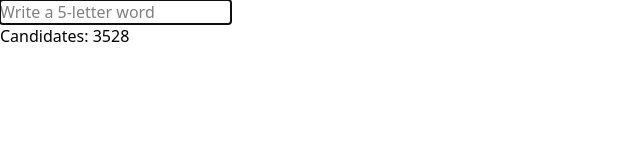
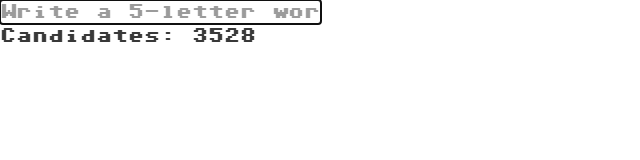
Before and after one commit to lfoscari/gg, an Eleventy site: page hamming/index.njk in a window 1280 px wide. Shown: the whole page, without its empty margins (0-640 px from the left). Built offline with nearby package versions, Linux system fonts and the light colour scheme; Eleventy itself is replaced by a stand-in of ours; files that its build step writes are made by us from their sources.

Commit message:
added new font

```diff
--- a/hamming/index.njk
+++ b/hamming/index.njk
@@ -11,20 +11,20 @@ schemaType: CreativeWork
 	<head>{% include "_includes/head.njk" %}</head>
 
 	<body
-	    class="font-[Xanh] lowercase bg-black text-white h-full w-full text-[20px]"
+	    class="sixtyfour-secondary lowercase bg-black text-white h-full w-full text-[20px]"
 		x-data="hamming"
 	>
 
 	    <div class="absolute left-1/2 top-1/2 -translate-x-1/2 text-center pb-20 w-full">
 
     	    <input
-    			class="w-full lowercase text-center text-pink-400 caret-transparent border-none outline-0 tracking-widest"
+    			class="sixtyfour-primary w-full lowercase text-center text-pink-400 caret-transparent border-none outline-0 tracking-widest"
                 placeholder="Write a 5-letter word"
     			autofocus type="text" name="start" maxlength="5"
     			id="input" x-model="word"
     		>
 
-    		<ul class="mt-10 opacity-50">
+    		<ul class="mt-10">
     		    <template x-for="word in history.reverse()">
     				<li x-text="word" class="m-5"></li>
     			</template>
@@ -38,7 +38,7 @@ schemaType: CreativeWork
 
 		</div>
 
-		<div x-data class="fixed top-0 left-0 p-10 w-full opacity-50 flex justify-between flex-wrap">
+		<div x-data class="fixed top-0 left-0 p-10 w-full flex justify-between flex-wrap">
             <p id="error"></p>
             <p>Candidates: <span id="info" x-text="dictionary.length"></span></p>
         </div>
--- a/tailwind.css
+++ b/tailwind.css
@@ -6,7 +6,7 @@
     font-family: Inter;
     src:
         local("Inter:style=Regular"),
-        url("../assets/Inter-Regular.woff") format("woff");
+        url("../assets/fonts/Inter-Regular.woff") format("woff");
     font-weight: normal;
     font-style: normal;
     font-display: swap;
@@ -16,20 +16,44 @@
     font-family: Inter;
     src:
         local("Inter:style=Bold"),
-        url("../assets/Inter-Bold.woff") format("woff");
+        url("../assets/fonts/Inter-Bold.woff") format("woff");
     font-weight: bold;
     font-style: normal;
     font-display: swap;
 }
 
-@font-face {
+/*@font-face {
     font-family: Xanh;
     src:
         local("Xanh Mono:style=Regular"),
-        url("../assets/XanhMono-Regular.woff") format("woff");
+        url("../assets/fonts/XanhMono-Regular.woff") format("woff");
     font-weight: normal;
     font-style: normal;
     font-display: swap;
+}*/
+
+@font-face {
+    font-family: Sixtyfour;
+    src:
+        local("Sixtyfour:style=Regular"),
+        url("../assets/fonts/Sixtyfour-Regular.woff") format("woff");
+    font-weight: normal;
+    font-style: normal;
+    font-display: swap;
+}
+
+.sixtyfour-primary {
+    font-family: "Sixtyfour", monospace;
+    font-variation-settings:
+        "BLED" 50,
+        "SCAN" -20;
+}
+
+.sixtyfour-secondary {
+    font-family: "Sixtyfour", monospace;
+    font-variation-settings:
+        "BLED" 30,
+        "SCAN" -50;
 }
 
 @theme {
```
Also changed, not shown: assets/fonts/Inter-Bold.woff (renamed from assets/Inter-Bold.woff), assets/fonts/Inter-Regular.woff (renamed from assets/Inter-Regular.woff), assets/fonts/Sixtyfour-Regular.woff (added), assets/fonts/XanhMono-Regular.woff (renamed from assets/XanhMono-Regular.woff).
